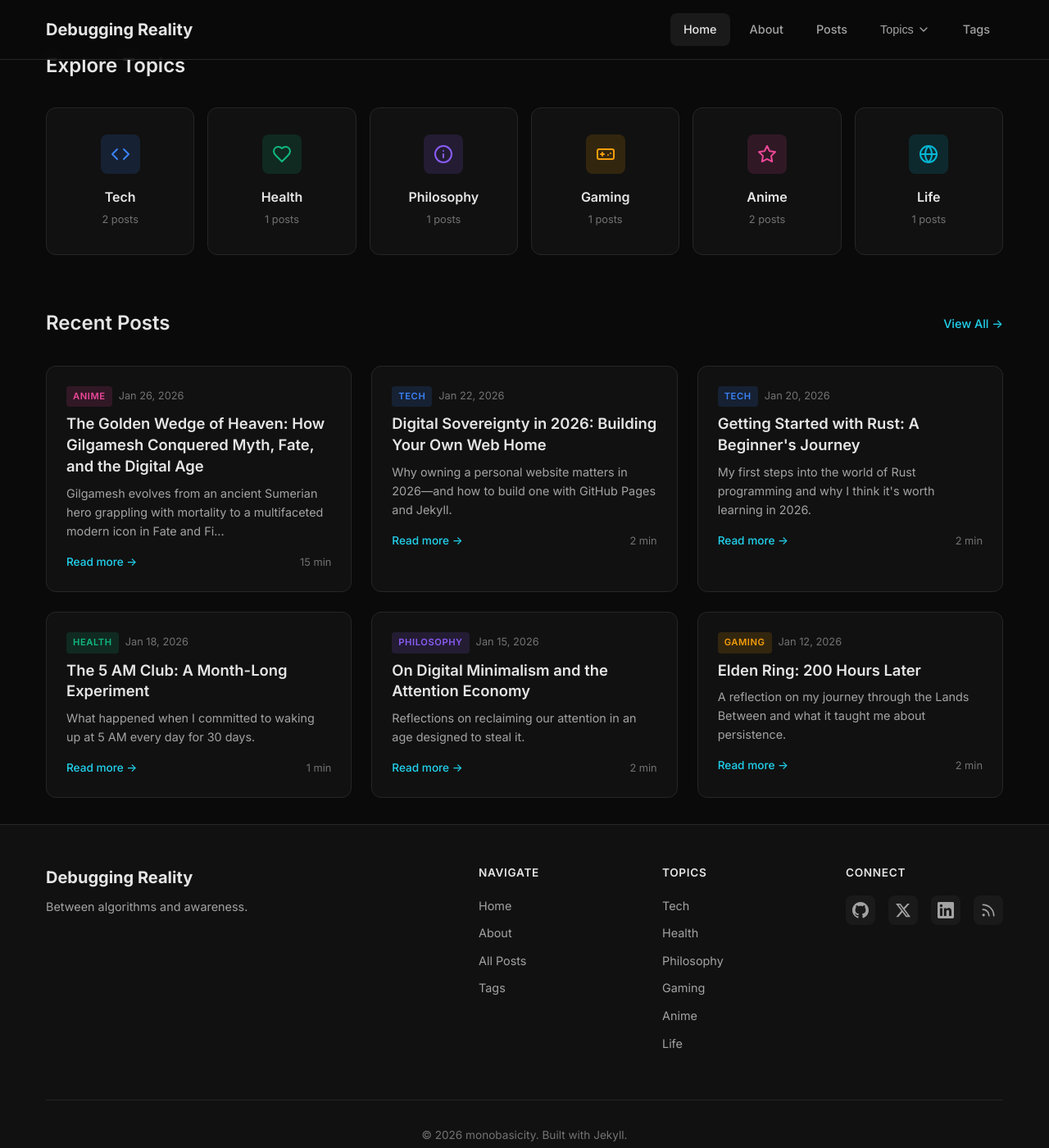
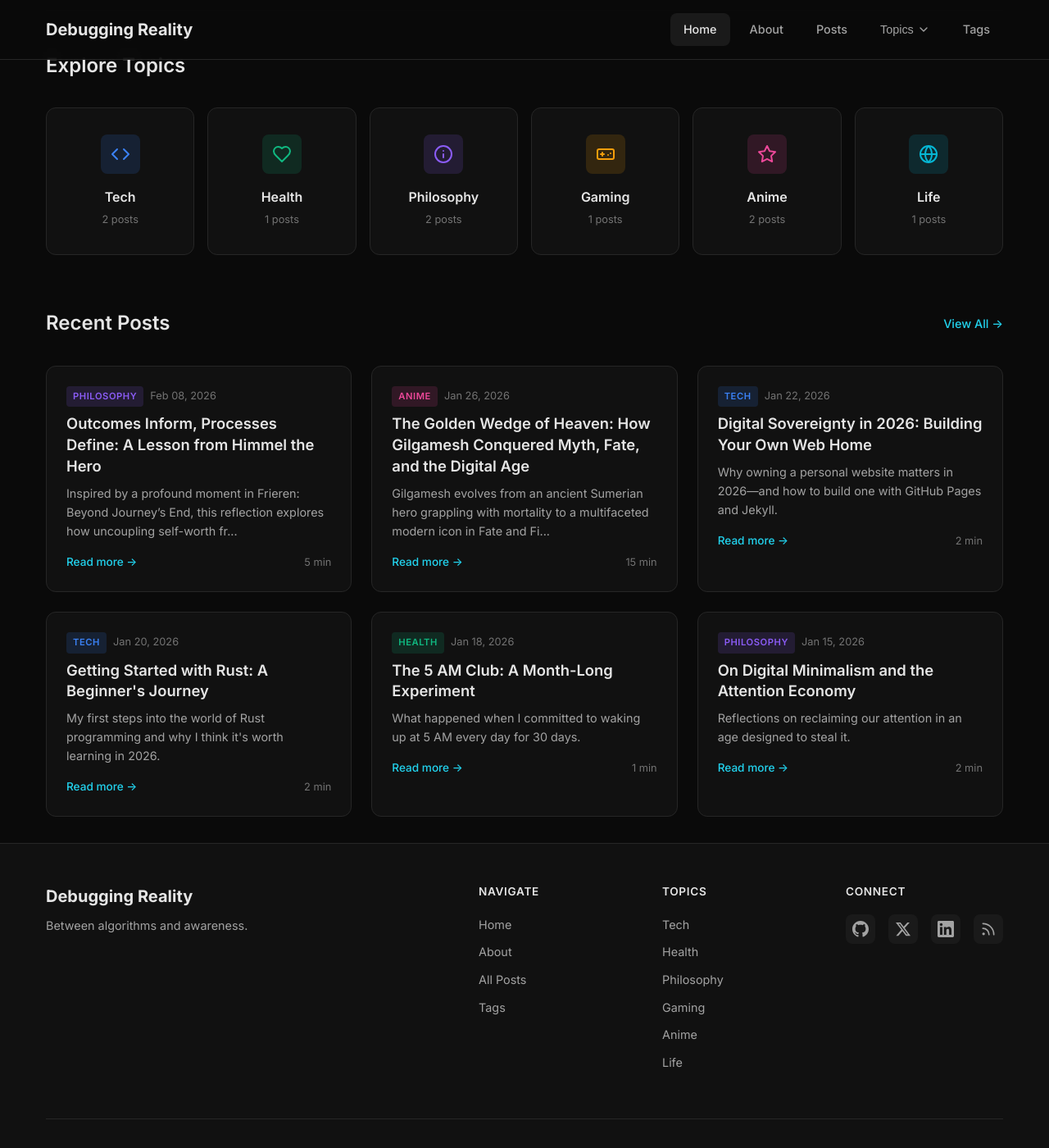
Before and after one commit to monobasicity/web-presence, a Jekyll site: the page built from index.html, in a window 1280 px wide and 1400 px high, scrolled down 448 px. Shown: the whole window at 82% size. Built offline with Jekyll 4.4.1, drawn with Linux system fonts in a browser that asks for light colours; part of the change alters nothing that is shown.

Commit message:
feat: new post and some typo fixes

```diff
--- /dev/null
+++ b/_posts/2026-02-08-a-lesson-from-himmel.md
@@ -0,0 +1,74 @@
+---
+title: "Outcomes Inform, Processes Define: A Lesson from Himmel the Hero"
+description: "Inspired by a profound moment in Frieren: Beyond Journey’s End, this reflection explores how uncoupling self-worth from outcomes allows us to reclaim the joy of the process."
+date: 2026-02-08
+categories: [philosophy]
+tags: [frieren, self-worth, mindfulness]
+---
+Sometimes art resonates so deeply it forces you to stop. Music, books, games, films—they all have the capacity to make you think thoughts you otherwise wouldn’t. But recently, it was anime that cut through the noise for me.
+
+I was watching a recent episode of *Frieren: Beyond Journey’s End* when a specific line stopped me in my tracks. A thought so deeply buried I realised I probably hadn’t accessed it in years.
+
+Hero Himmel says: **"Even if things don’t go as you’d hoped, you can still enjoy the process."**
+
+It sounds simple, almost trite, but it resonated so profoundly that I had to pause the episode just to write it down. It forced me to ask a difficult question: "Am I enjoying anything?"
+
+Am I doing anything other than producing results and beating myself up over failures? Is the reason I struggle to find enjoyment in things I used to love—gaming, creating, learning—because I have lost the "joy of the process"?
+
+### The Internal Accounting System
+Modern society, and especially modern achievement culture, trains us to evaluate ourselves almost exclusively through outputs: results, milestones, metrics, and proof. Enjoyment has become conditional. We are taught that we are allowed to feel good only *after* we succeed, *after* something is finished, *after* the time spent can be justified.
+
+The process itself becomes invisible. Worse, it becomes a burden we must endure to earn the right to rest.
+
+Over time, this mindset does something subtle but corrosive to us:
+* **Activities become means:** Things we once loved become mere steps to an end rather than experiences in themselves.
+* **Failure becomes an indictment:** It doesn’t just disappoint; it attacks our sense of worth.
+* **Success feels thin:** Even when we win, the bar is immediately raised.
+
+I’ve begun to suspect that my "internal accounting system" no longer recognises joy unless it is validated by a deliverable outcome.
+
+### Refusing the Productivity Arc
+This is why *Frieren* hit so hard. The show refuses to treat life as a productivity arc. Himmel’s statement doesn’t deny the pain of disappointment or failure. It simply rejects the idea that meaning is retroactively granted only by success.
+
+The process wasn’t a waste just because the ending wasn’t ideal. **It mattered while it was happening.**
+
+I’ve been wondering if this realisation is the "cure" to my inability to enjoy my hobbies. Perhaps it’s not a sudden cure, but a necessary reorientation of value. You cannot simply stop caring about outcomes—consequences matter, and reality doesn’t disappear just because we try to be present.
+
+But the shift might be this:
+> **Outcomes inform your life.**\
+> **Processes define your experience of it.**
+
+We tend to collapse these two into one, and as a result, we end up inhabiting neither.
+
+### The Self on Trial
+When our self-evaluation is entirely outcome-based, three things almost inevitably happen:
+1. **Attention leaves the present.** My mind is always ahead of my body—judging, forecasting, comparing. Even while doing something, my thoughts are already at the finish line, asking whether this effort will "count."
+2. **The process is instrumentalised.** I stop experiencing the activity; I just endure it. Even hobbies are evaluated for efficiency, optimisation, or output.
+3. **Worth becomes volatile.** Success brings relief, not peace. Failure brings self-recrimination, not learning.
+
+In this state, **I am what’s on trial.**
+
+This feeds directly into the "impostor syndrome" so many of us feel. There are two fundamentally different questions a person can ask after making an effort:
+* **The Reality Question:** "Did this work?"
+* **The Self-Worth Question:** "What does this say about me?"
+
+When outcomes measure the self, every result becomes evidence in an ongoing, invisible court case about who I am. This destroys presence. I am not doing an activity; I am testifying. My attention fractures, because part of me is acting, part of me is judging, and part of me is anticipating the judgment of others.
+
+### From Self-Prosecution to Accountability
+Releasing self-measurement from outcomes changes that dynamic. Not because outcomes stop existing, but because they stop being proxies for my value.
+
+This is where being "in the here and now" stops sounding like a vague mindfulness cliché and becomes concrete. The present is the only place where process can be felt. The future is where outcomes live. **If your worth is decided in the future, your life never quite arrives.**
+
+Enjoying the process isn’t about forcing positivity. It’s about allowing what is happening to be legitimate even if it doesn’t justify itself later. That includes boredom, friction, false starts, and yes, failure.
+
+In *Frieren*, the story isn’t about peak moments—it’s about retrospective meaning. Frieren realises that the experiences she dismissed as merely "passing time" were, in fact, her life. Himmel grasped that while he was living it.
+
+So, is this perspective what "cures" life?
+
+I don’t think life needs curing. It needs to be relieved of a distortion: the idea that you must justify your existence through results. We need to distinguish between accountability and self-prosecution.
+* **Accountability**: "This didn't work. Why did it fail? What can be done to succeed? What can be adjusted?"
+* **Self-prosecution**: "This didn't work. Why did *I* fail? What's wrong with me? Am I not good enough?"
+
+When we stop measuring ourselves by outcomes, everything doesn’t magically become joyful. However, effort becomes honest engagement; failure becomes survivable feedback; results become information, and moments once more stop needing permission to matter.
+
+That doesn’t fix everything. But it makes living possible again.
```
Also changed, not shown: _posts/2026-01-26-the-golden-wedge-of-heaven.md (+6 -6 lines).
